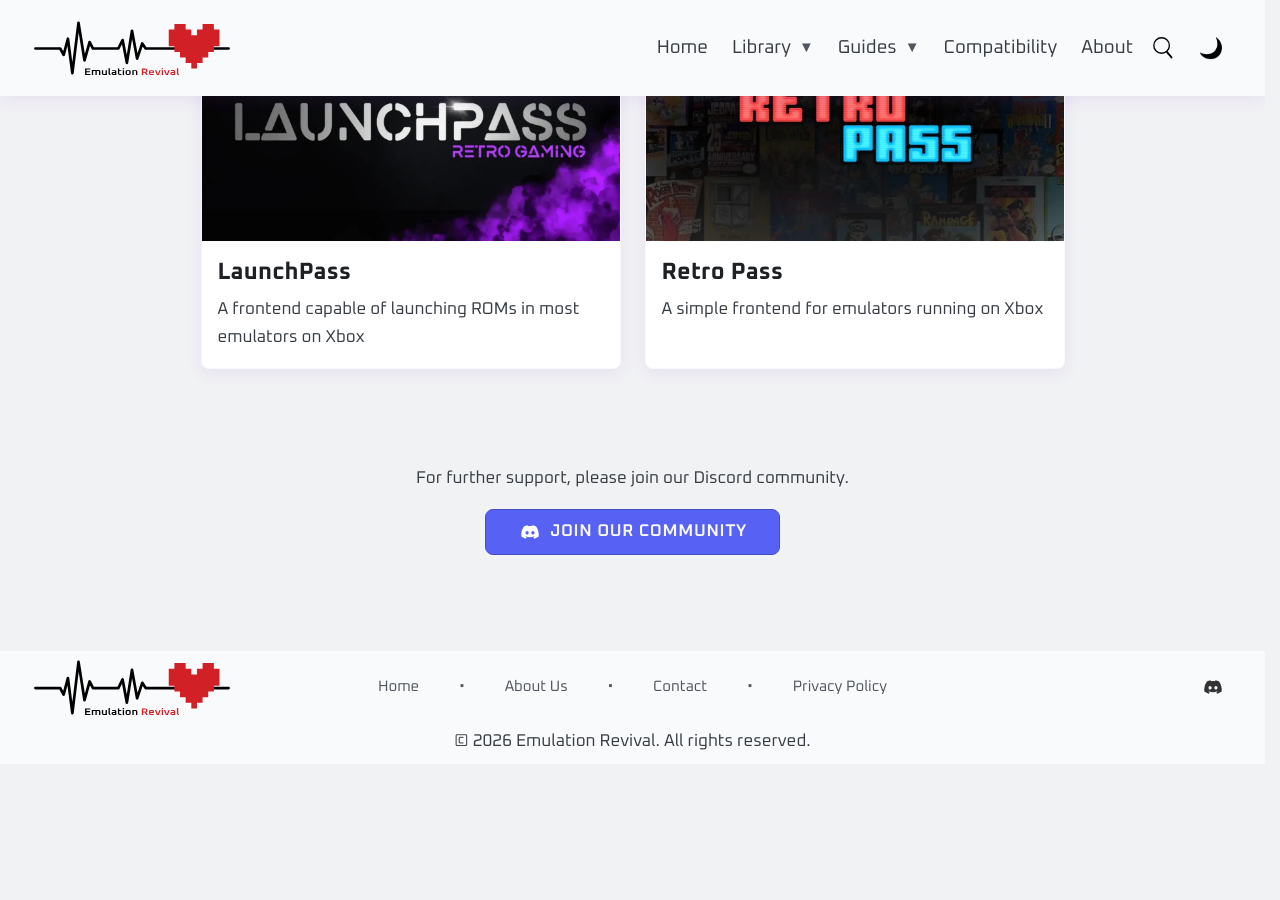
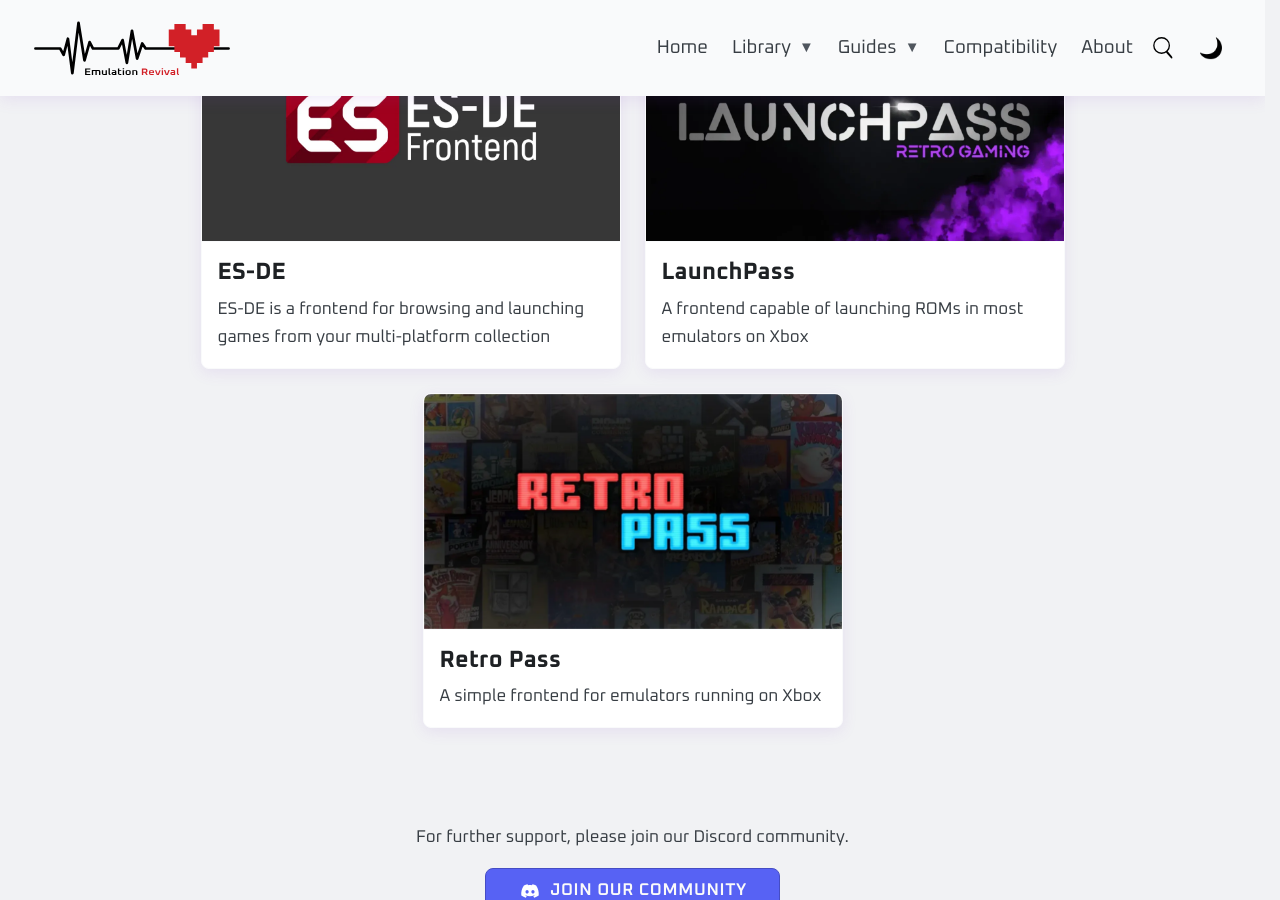
Before and after one commit to EmulationRevival/emulationrevival.github.io, a Jekyll site: the page built from xbox-dev-mode/frontends.html, in a window 1280 px wide and 900 px high, scrolled down 1060 px. Built offline with Jekyll 4.4.1, drawn with Linux system fonts in a browser that asks for light colours; before the commit the page ends 1824 px from its top, so only the background shows below that.

Commit message:
Add ES-DE

```diff
--- a/_data/frontends.yml
+++ b/_data/frontends.yml
@@ -65,3 +65,34 @@
   source_code_url: "https://github.com/retropassdev/RetroPass"
   setup_guide: null
   tutorial_url: "https://youtu.be/eaStAmBhnaE"
+
+- id: "es-de"
+  app_id: "esDe"
+  title: "ES-DE"
+  description: "ES-DE is a frontend for browsing and launching games from your multi-platform collection"
+  image: "/xbox-dev-mode/images/frontends/es-de.webp"
+  alt: "ES-DE Logo"
+  category: "Frontends"
+  page_url: "/xbox-dev-mode/frontends.html#es-de"
+  preview_url: "/previews/frontends-es-de.html"
+  compatibility: "Xbox Series S|X"
+  requirements: []
+  features: []
+  contributors:
+    developers:
+      - name: "ES-DE"
+        github: "https://gitlab.com/es-de"
+        donations: []
+    porters:
+      - name: "DanP"
+        github: "https://github.com/danprice142"
+        donations:
+          - type: "kofi"
+            url: "https://ko-fi.com/danp142"
+    maintainers: []
+  downloads:
+    - label: "Download"
+      asset_id: "esde"
+  setup_guide:
+    url: "https://gitlab.com/es-de/emulationstation-de/-/blob/master/USERGUIDE.md"
+  tutorial_url: null
```
Also changed, not shown: json/devmode.manifest.json (+14 -0 lines), xbox-dev-mode/images/frontends/es-de.webp (added).
